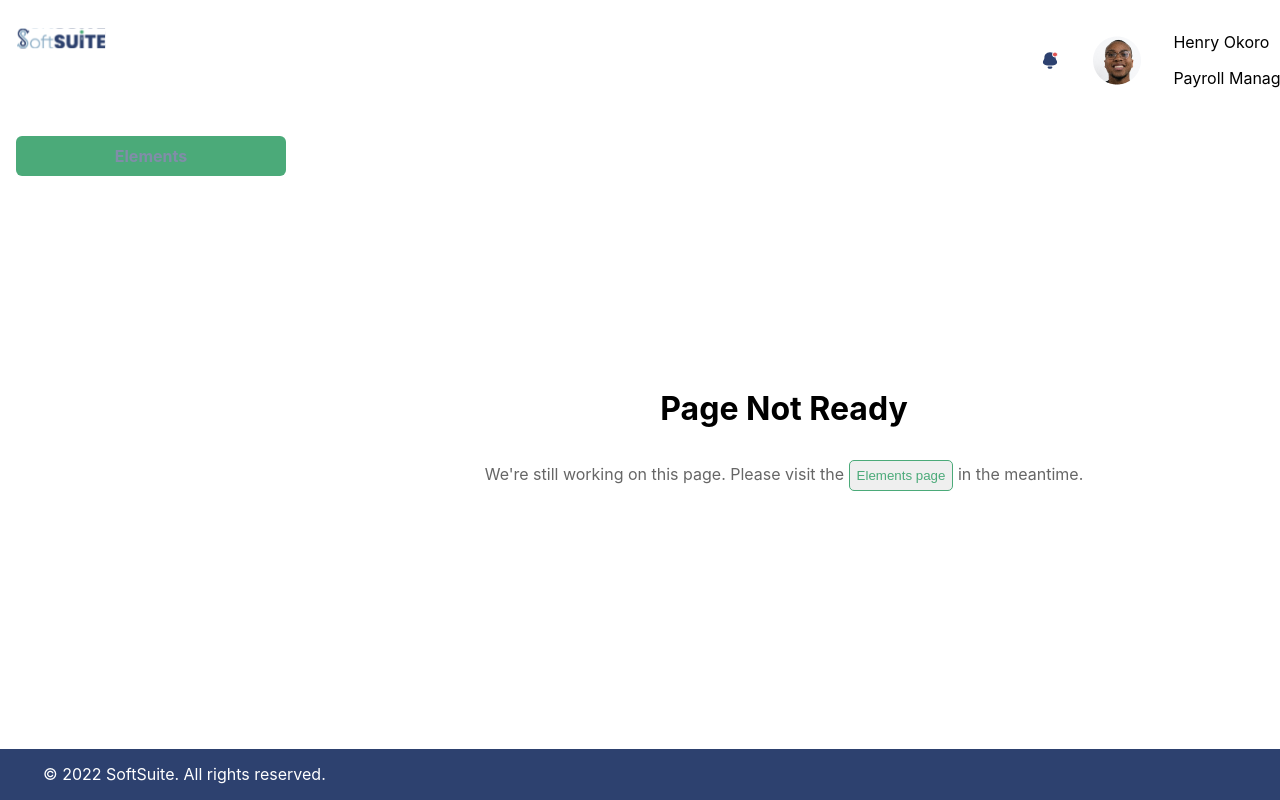
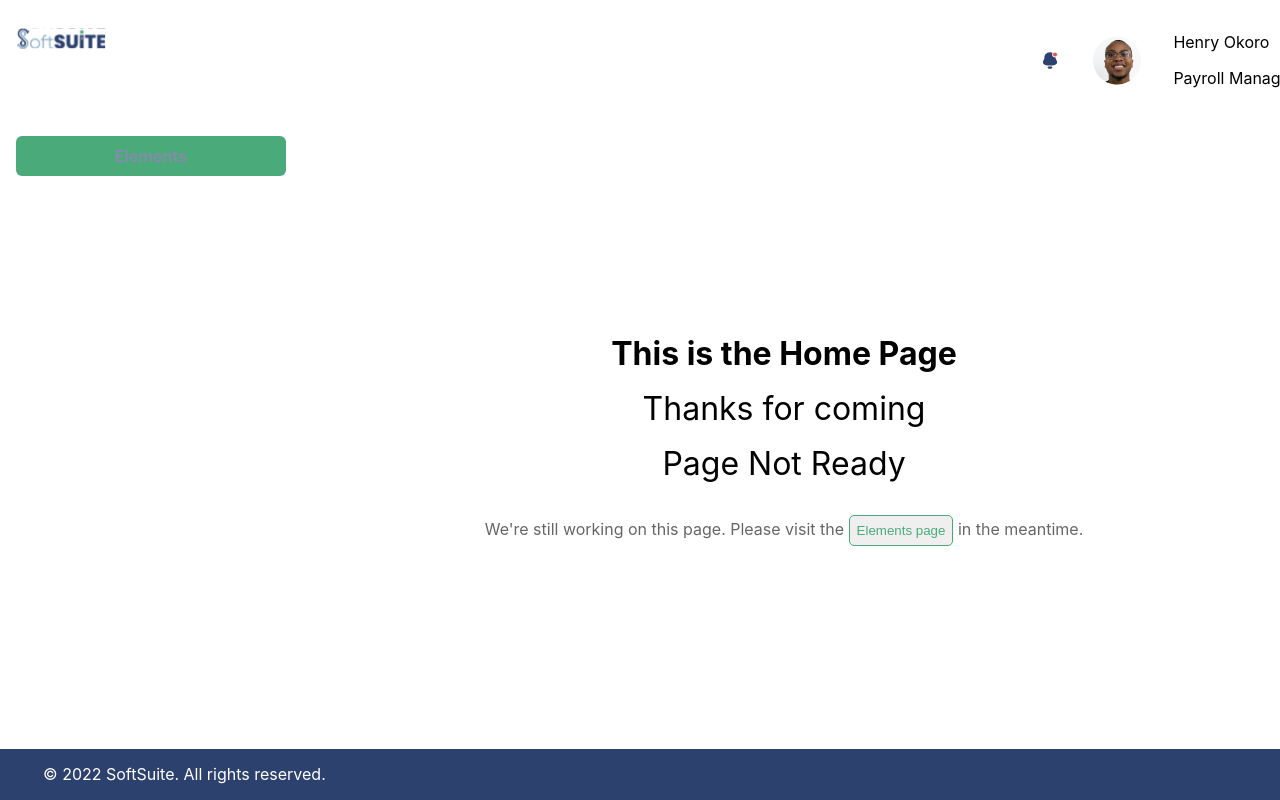
Before and after one commit to St80ene/softsuite-test, a React (Create React App) app: page / in a window 1280 px wide. Shown: the top 800 px of the page. Built offline with nearby package versions, Linux system fonts and the light colour scheme.

Commit message:
Formatting
Signed-off-by: etiene <etienejames5@gmail.com>

```diff
--- a/src/pages/Home/index.tsx
+++ b/src/pages/Home/index.tsx
@@ -5,7 +5,9 @@ import styles from '../../App.module.scss';
 const Home = () => {
   return (
     <div className={styles.container}>
-      <h2 className={styles.container__heading}>Page Not Ready</h2>
+      <h2 className={styles.container__heading}>This is the Home Page</h2>
+      <span className={styles.container__heading}>Thanks for coming</span>
+      <span className={styles.container__heading}>Page Not Ready</span>
       <p className={styles.container__message}>
         We're still working on this page. Please visit the{' '}
         <Link to='/elements' className={styles.container__link}>
```
